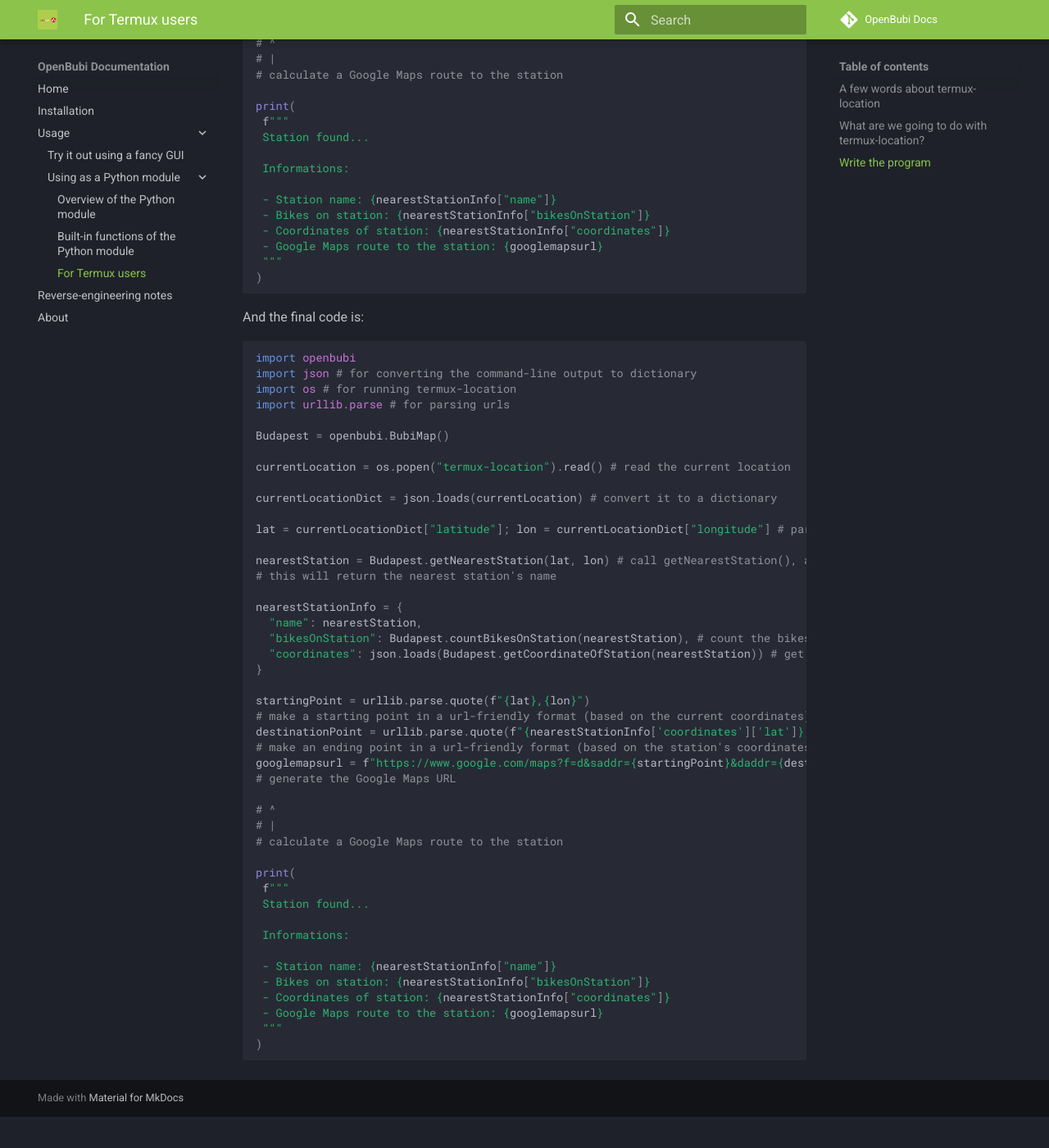
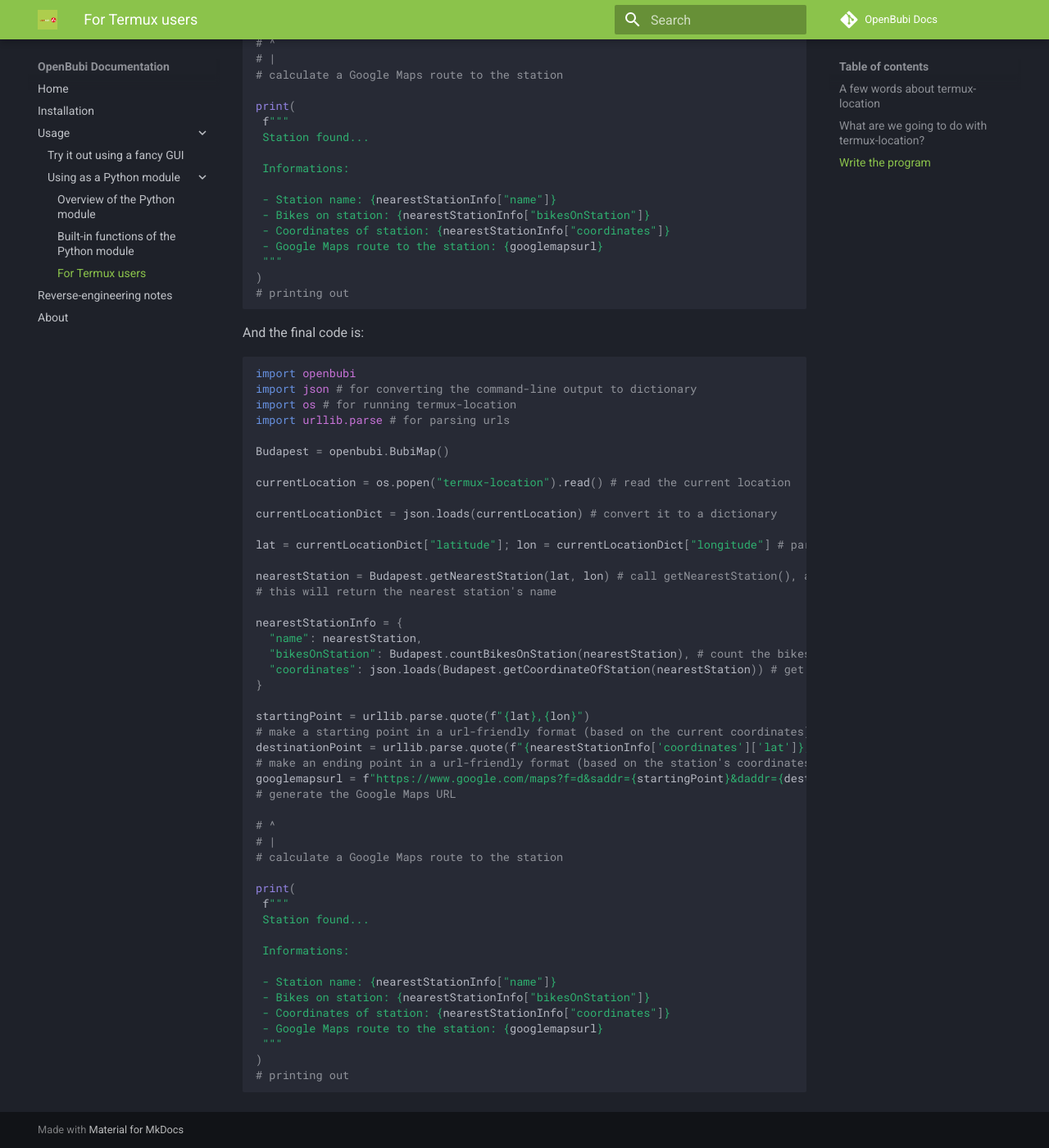
Before and after one commit to PiciAkk/OpenBubi-Docs, an MkDocs documentation site: the page built from docs/usage/pymodule/termux.md, in a window 1280 px wide and 1400 px high, scrolled down 1993 px. Shown: the whole window at 82% size. Built offline with MkDocs 1.6.1 and Material for MkDocs 9.7.7, drawn with Linux system fonts in a browser that asks for light colours; comment, search, counter and statistics services are not loaded; before the commit the page ends 3355 px from its top, so only the background shows below that.

Commit message:
Update termux.md

````diff
--- a/docs/usage/pymodule/termux.md
+++ b/docs/usage/pymodule/termux.md
@@ -105,6 +105,7 @@ print(
  - Google Maps route to the station: {googlemapsurl}
  """
 )
+# printing out
 ```
 
 And the final code is:
@@ -155,4 +156,5 @@ print(
  - Google Maps route to the station: {googlemapsurl}
  """
 )
+# printing out
 ```
````
